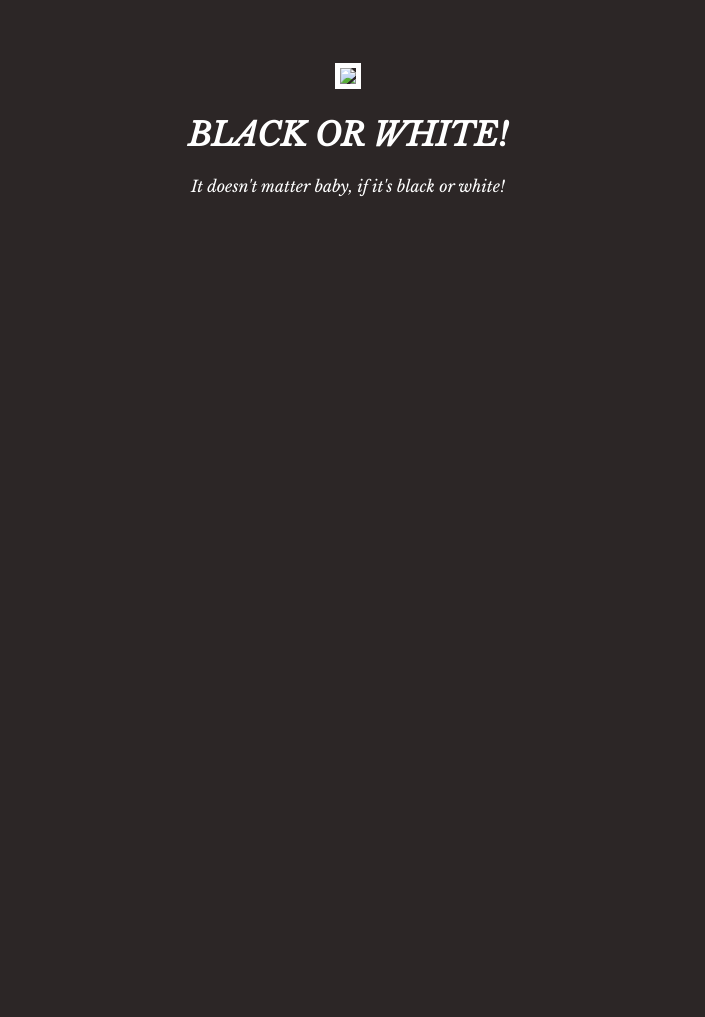
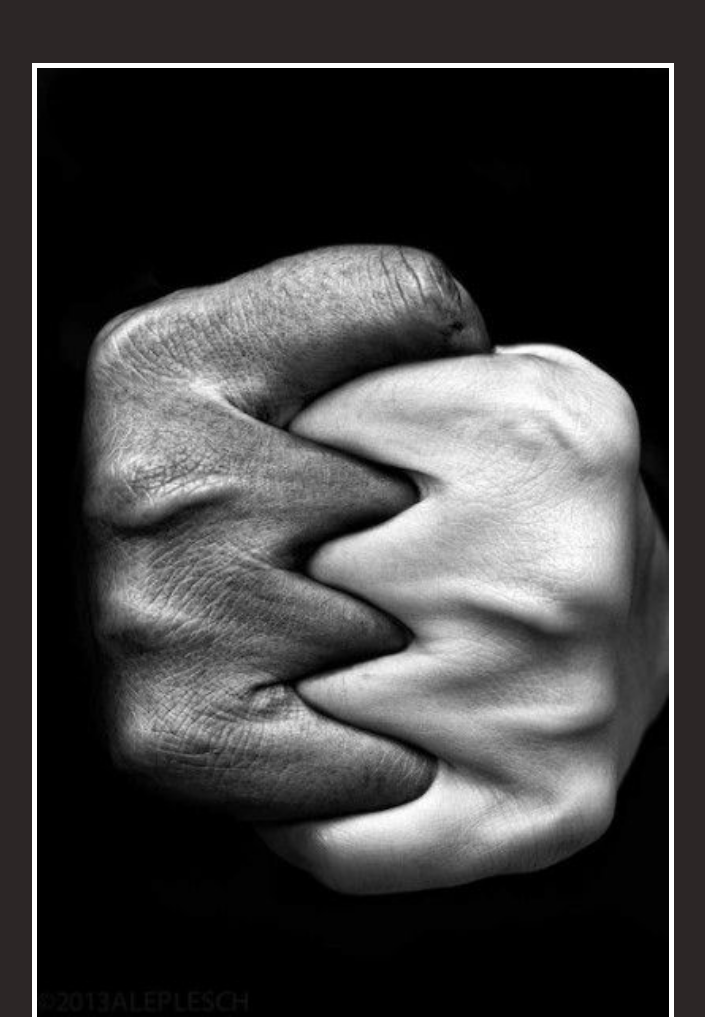
Before and after one commit to OgunlanaBolaji6/bolaji, a plain HTML site: page index.html in a window 1280 px wide. Shown: the top 1017 px of the page, without its empty margins (292-997 px from the left). Before the commit the page ends 800 px from the top, so only its background shows below. Drawn offline with nearby package versions, Linux system fonts and the light colour scheme.

Commit message:
Update index.html

```diff
--- a/index.html
+++ b/index.html
@@ -30,7 +30,7 @@ But it must have the following features:
 </head>
 <body>
   <div>
-    <img src="./assets/images/black_or_white.jpg"/>
+    <img src="./black_or_white.jpg"/>
     <h1>Black or White!</h1>
     <p>It doesn't matter baby, if it's black or white!</p>
   </div>
```
